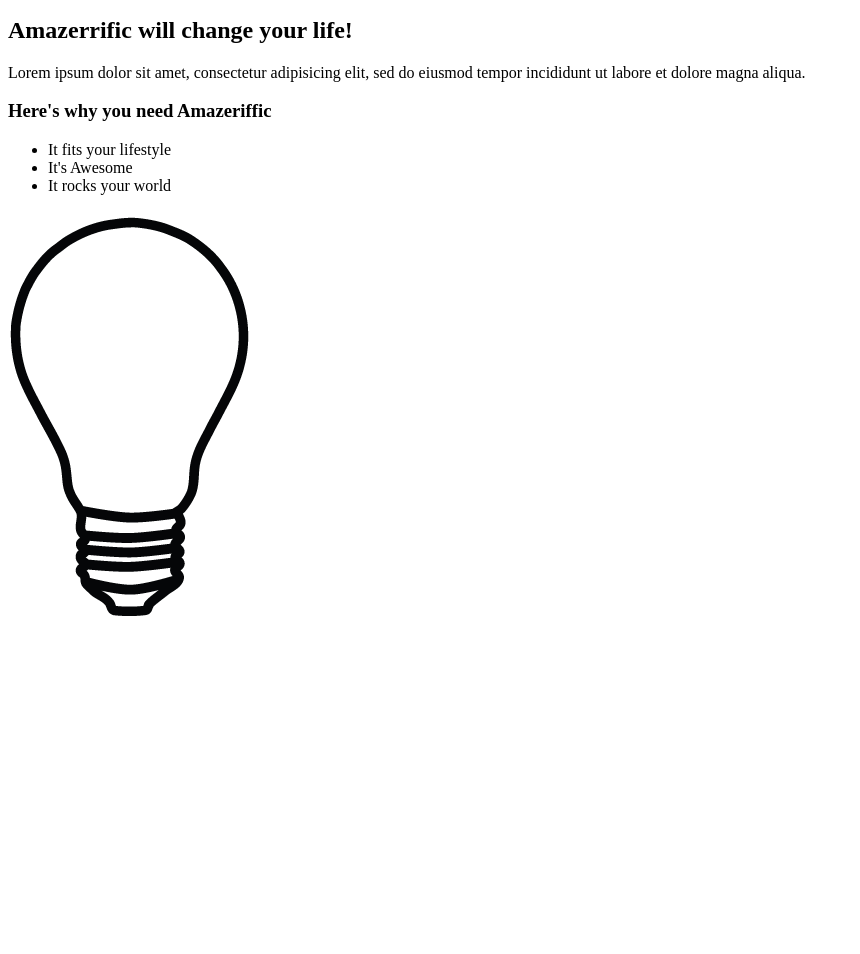
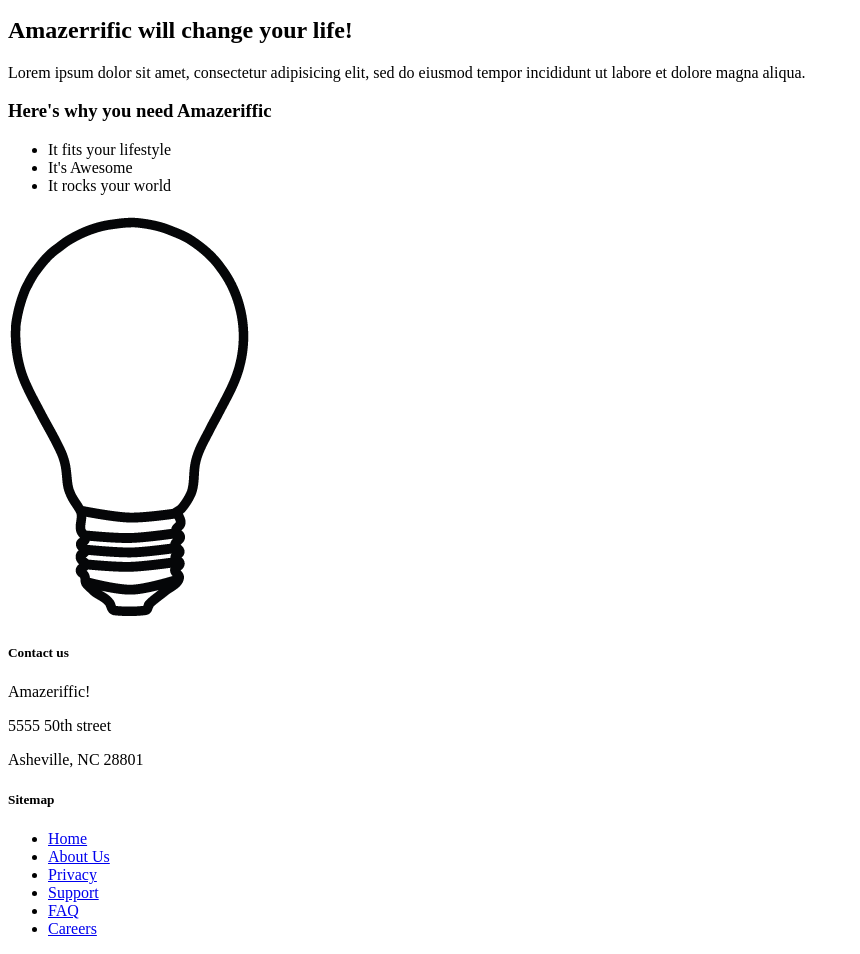
Before and after one commit to rroemers/BWA---Amazeriffic, a plain HTML site: page index.html in a window 1280 px wide. Shown: the part 101-1055 px from the top of the page, without its empty margins (0-860 px from the left). Before the commit the page ends 800 px from the top, so only its background shows below. Drawn offline with Linux system fonts and the light colour scheme.

Commit message:
Create Footer

```diff
--- a/index.html
+++ b/index.html
@@ -30,7 +30,26 @@
 
 		</main>
 
-		<footer></footer>
+		<footer>
+			<div class="Contact">
+				<h5>Contact us</h5>
+				<p>Amazeriffic!</p>
+				<p>5555 50th street</p>
+				<p>Asheville, NC 28801</p>
+			</div>
+
+			<div class="Sitemap">
+				<h5>Sitemap</h5>
+				<ul>
+					<li><a href="#">Home</a></li>
+					<li><a href="#">About Us</a></li>
+					<li><a href="#">Privacy</a></li>
+					<li><a href="#">Support</a></li>
+					<li><a href="#">FAQ</a></li>
+					<li><a href="#">Careers</a></li>
+				</ul>
+			</div>
+		</footer>
 
 	</body>
 </html>
```
